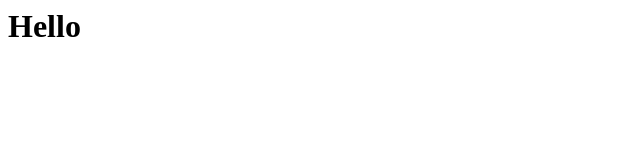
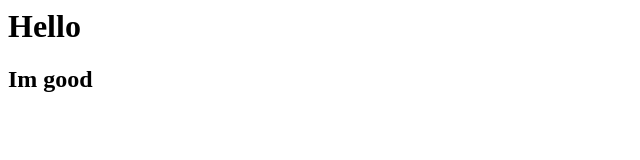
Before and after one commit to vspace108/vspace, a plain HTML site: page index.html in a window 1280 px wide. Shown: the whole page, without its empty margins (0-640 px from the left). Drawn offline with Linux system fonts and the light colour scheme.

Commit message:
added h2 command

```diff
--- a/index.html
+++ b/index.html
@@ -1 +1,2 @@
 <h1>Hello</h1>
+<h2>Im good</h2>
```
